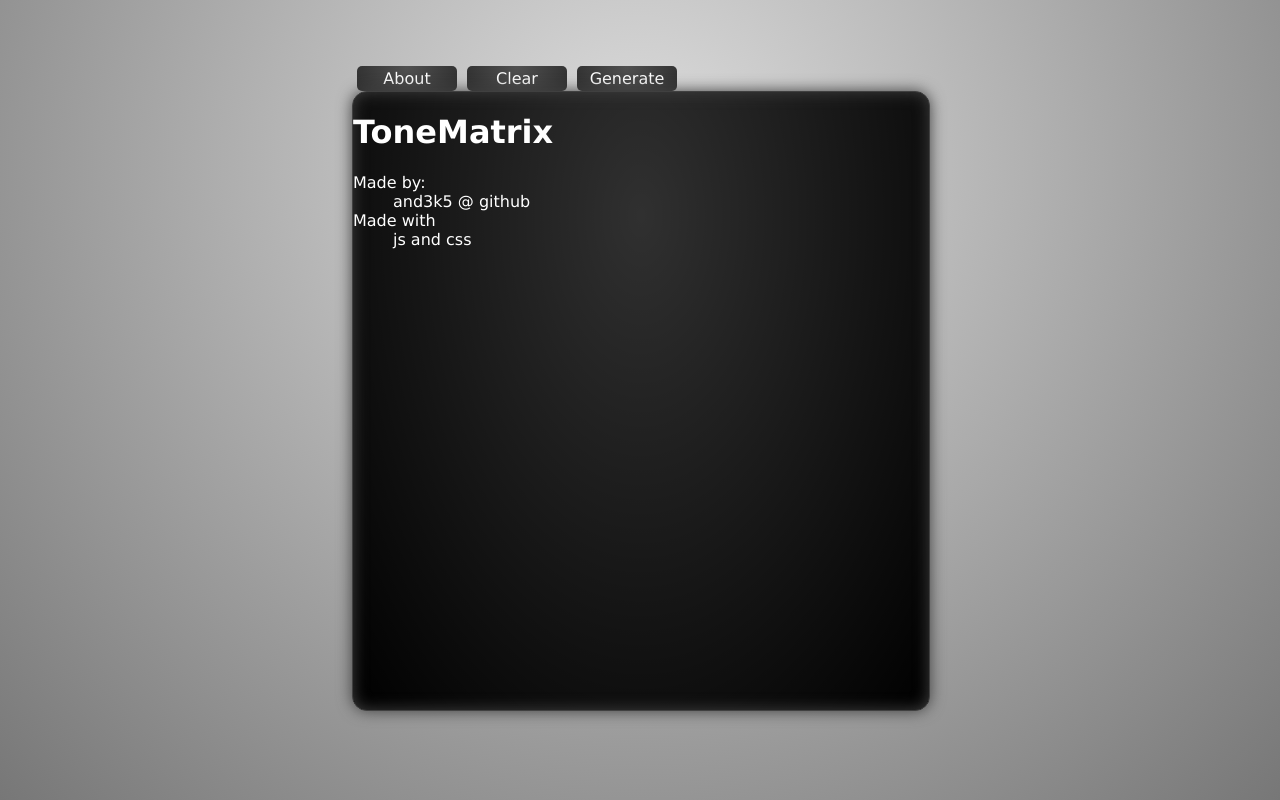
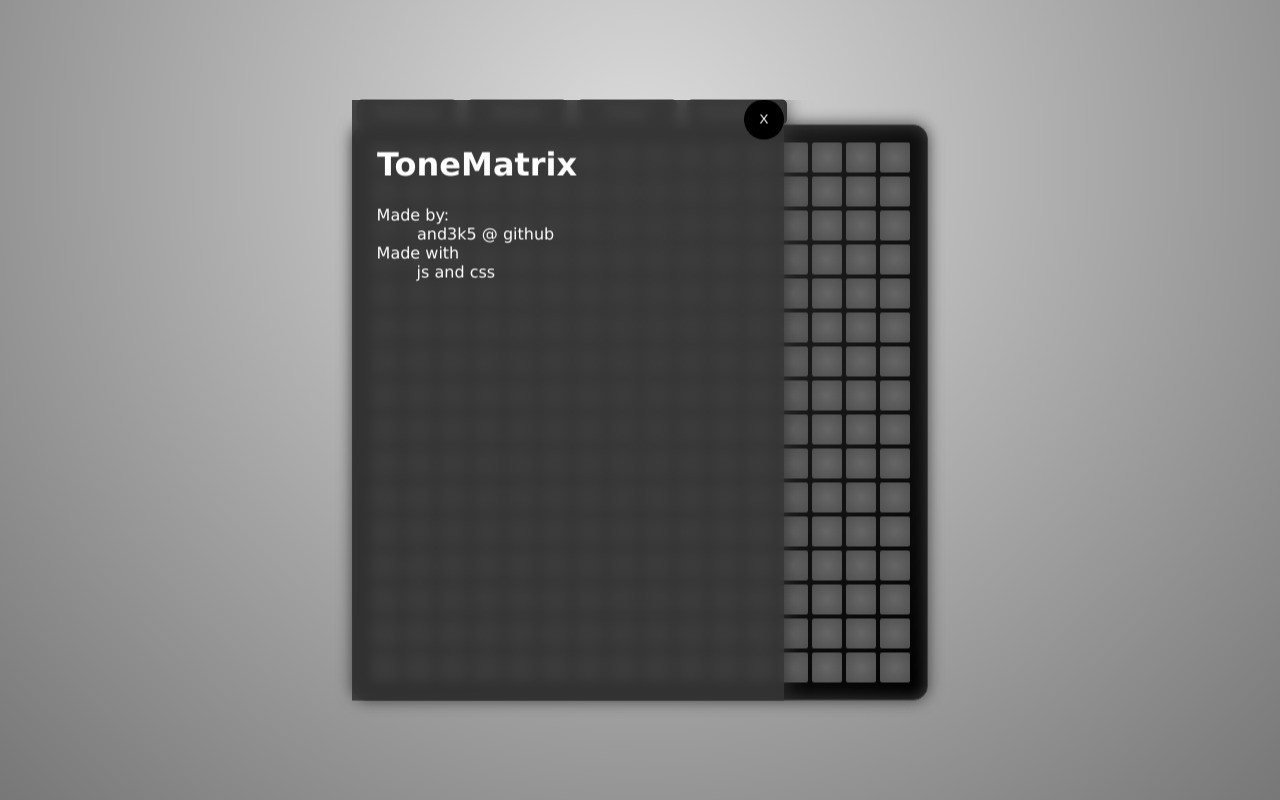
Before and after one commit to and3k5/ToneMatrix, a Vue app: page / in a window 1280 px wide. Both pictures are taken after a click on the link "About". Built offline with nearby package versions, Linux system fonts and the light colour scheme.

Commit message:
Make overlays

```diff
--- a/main.css
+++ b/main.css
@@ -92,12 +92,9 @@ html {
 .panel {
     position:relative;
     width:100%;
-    height:0px;
 }
 
 .panel ul {
-    position:absolute;
-    top:-25px;
     list-style-type:none;
     padding:0px;
     margin:0px;
@@ -119,3 +116,5 @@ html {
 
 }
 .button{width:30px;height:30px;margin:2px;border-radius:2px;background-image:radial-gradient(ellipse at center, rgba(0, 0, 0, 0) 0%, rgba(0, 0, 0, 0.22) 100%);transition:background-color 100ms}.button[data-value=off]{background-color:#666}.button[data-value=on]{background-color:#ccc;box-shadow:inset 0px 0px 5px #fff,0px 0px 5px #fff}.button.playing{box-shadow:inset 0px 0px 5px #000,0px 0px 15px #fff;background-color:#fff}
+.overlay{position:absolute;top:0px;left:-25%;width:75%;opacity:0;user-select:none;pointer-events:none;transition:left 400ms ease-in-out,opacity 400ms ease-in-out,filter 400ms ease-in-out;z-index:1;background-color:#373737de;backdrop-filter:blur(6px);box-sizing:border-box;padding:25px;box-shadow:#373737 0px 0px 20px;height:100%}.overlay.visible{opacity:1;user-select:initial;pointer-events:initial;left:0px;filter:none}.overlay .close-button{border:none;position:absolute;right:0px;top:0px;padding:15px;color:#fff;background:#000;border-radius:100%;width:40px;height:40px;line-height:0;vertical-align:middle;cursor:pointer}
+.container .content{position:relative}.container .content .overlays{pointer-events:none;overflow:hidden;position:absolute;top:0px;left:0px;width:100%;height:100%}
--- a/src/App.vue
+++ b/src/App.vue
@@ -1,36 +1,51 @@
 <template>
     <div class="container">
+        <div class="content">
             <div class="panel">
                 <ul>
-                <li>
-                    <a id="toggle" href="#" @click="flipped = !flipped">About</a>
+                    <li v-for="overlay in overlays" :key="overlay.key">
+                        <a href="#" @click="overlay.visible = !overlay.visible">{{overlay.name}}</a>
                     </li>
                     <li>
-                    <a id="clear" href="#" @click="$refs.board.clear()">Clear</a>
+                        <a href="#" @click="$refs.board.clear()">Clear</a>
                     </li>
                     <li>
-                    <a id="generate" href="#" @click="$refs.board.randomize()">Generate</a>
+                        <a href="#" @click="$refs.board.randomize()">Generate</a>
                     </li>
                 </ul>
             </div>
-        <div id="about" :class="{'flipped': flipped}">
-            <h1>ToneMatrix</h1>
-            <div>
-                <dl>
-                    <dt>Made by:</dt>
-                    <dd>and3k5 @ github</dd>
-                    <dt>Made with</dt>
-                    <dd>js and css</dd>
-                </dl>
-            </div>
+            <div class="overlays">
+                <overlay v-for="overlay in overlays" :overlay="overlay" :key="overlay.key">
+                    <component :is="overlay.component" :settings="settings"></component>
+                </overlay>
             </div>
             <board ref="board" :class="{'flipped': flipped}" :settings="settings"></board>
-        <settings :settings="settings"></settings>
+        </div>
     </div>
 </template>
 
+<style lang="scss">
+.container {
+    .content {
+        position:relative;
+        .overlays {
+            pointer-events: none;
+            overflow:hidden;
+            position:absolute;
+            top:0px;
+            left:0px;
+            width:100%;
+            height:100%;
+        }
+    }
+}
+
+</style>
+
 <script>
 import board from "./components/board.vue";
+import Overlay from './components/overlay.vue';
+import About from "./components/about.vue";
 import Settings from './components/settings.vue';
 import { createSettings } from "./js/settings.js";
 
@@ -39,11 +54,29 @@ export default {
     components: {
         board,
         Settings,
+        About,
+        Overlay,
     },
     data() {
         return {
+            aboutOpen: false,
+            settingsOpen: false,
             flipped: false,
             settings: createSettings(),
+            overlays: [
+                {
+                    key: "settings",
+                    name: "Settings",
+                    component: Settings,
+                    visible: false,
+                },
+                {
+                    key: "about",
+                    name: "About",
+                    component: About,
+                    visible: false,
+                }
+            ]
         };
     },
     mounted() {
--- /dev/null
+++ b/src/components/about.vue
@@ -0,0 +1,13 @@
+<template>
+    <div>
+        <h1>ToneMatrix</h1>
+        <div>
+            <dl>
+                <dt>Made by:</dt>
+                <dd>and3k5 @ github</dd>
+                <dt>Made with</dt>
+                <dd>js and css</dd>
+            </dl>
+        </div>
+    </div>
+</template>
--- /dev/null
+++ b/src/components/overlay.vue
@@ -0,0 +1,56 @@
+<template>
+    <div :class="{'overlay': true, 'visible': overlay.visible}">
+        <button @click="overlay.visible = false" class="close-button">X</button>
+        <slot></slot>
+    </div>
+</template>
+
+<style lang="scss">
+.overlay {
+    position:absolute;
+    top:0px;
+    left:-25%;
+    width:75%;
+    opacity:0;
+    user-select:none;
+    pointer-events: none;
+    transition: left 400ms ease-in-out, opacity 400ms ease-in-out, filter 400ms ease-in-out;
+    z-index:1;
+    background-color:#373737de;
+    backdrop-filter: blur(6px);
+    box-sizing: border-box;
+    padding:25px;
+    box-shadow:#373737 0px 0px 20px;
+    height:100%;
+    &.visible {
+        opacity: 1;
+        user-select: initial;
+        pointer-events: initial;
+        left:0px;
+        filter:none;
+    }
+    .close-button {
+        border:none;
+        position:absolute;
+        right:0px;
+        top:0px;
+        padding:15px;
+        color:white;
+        background:black;
+        border-radius:100%;
+        width:40px;
+        height:40px;
+        line-height:0;
+        vertical-align: middle;
+        cursor:pointer;
+    }
+}
+</style>
+
+<script>
+export default {
+    props: {
+        overlay: Object,
+    }
+}
+</script>
--- a/src/css/tonematrix.css
+++ b/src/css/tonematrix.css
@@ -92,12 +92,9 @@ html {
 .panel {
     position:relative;
     width:100%;
-    height:0px;
 }
 
 .panel ul {
-    position:absolute;
-    top:-25px;
     list-style-type:none;
     padding:0px;
     margin:0px;
```
Also changed, not shown: main.js. Lines whose indentation alone changed are shown as unchanged.
